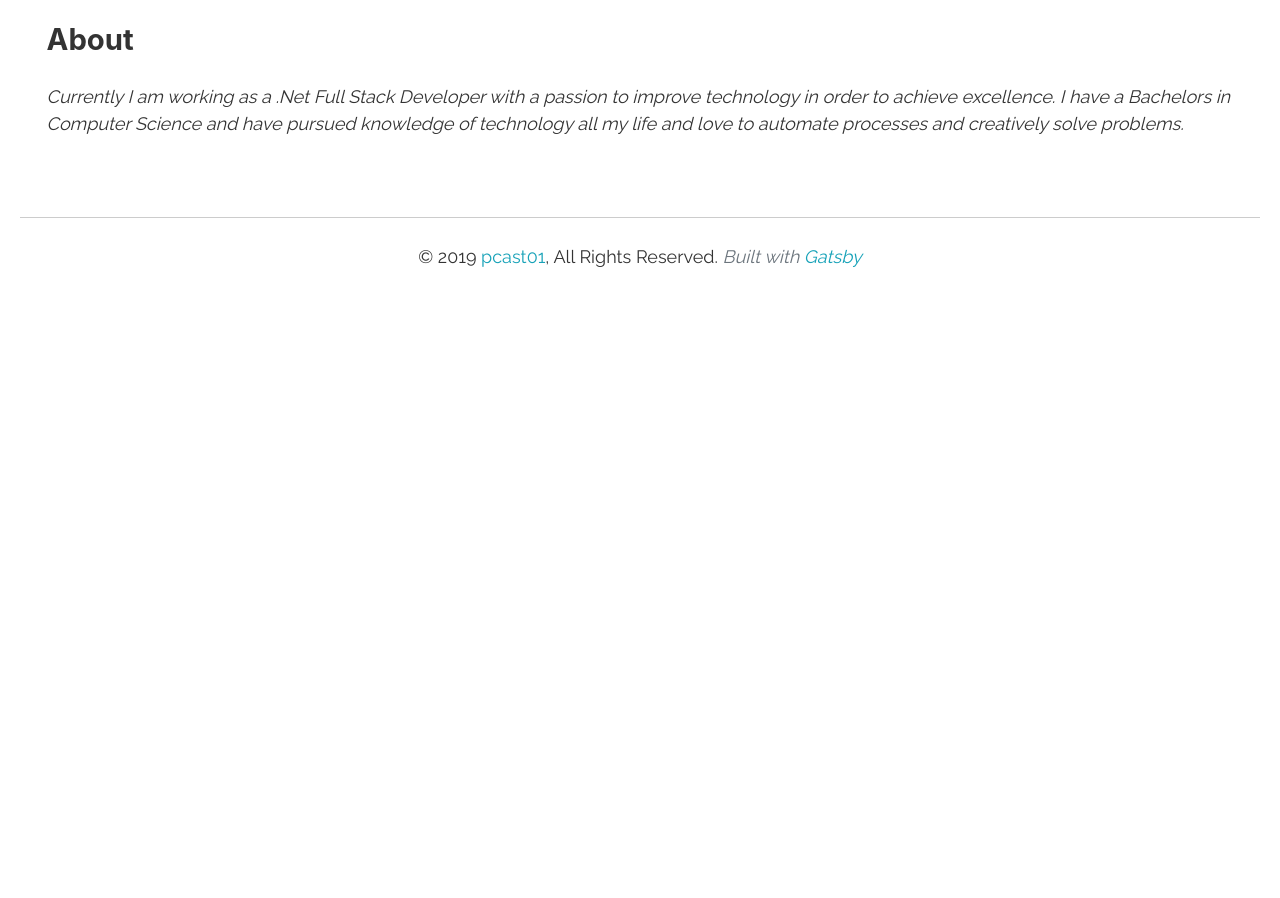
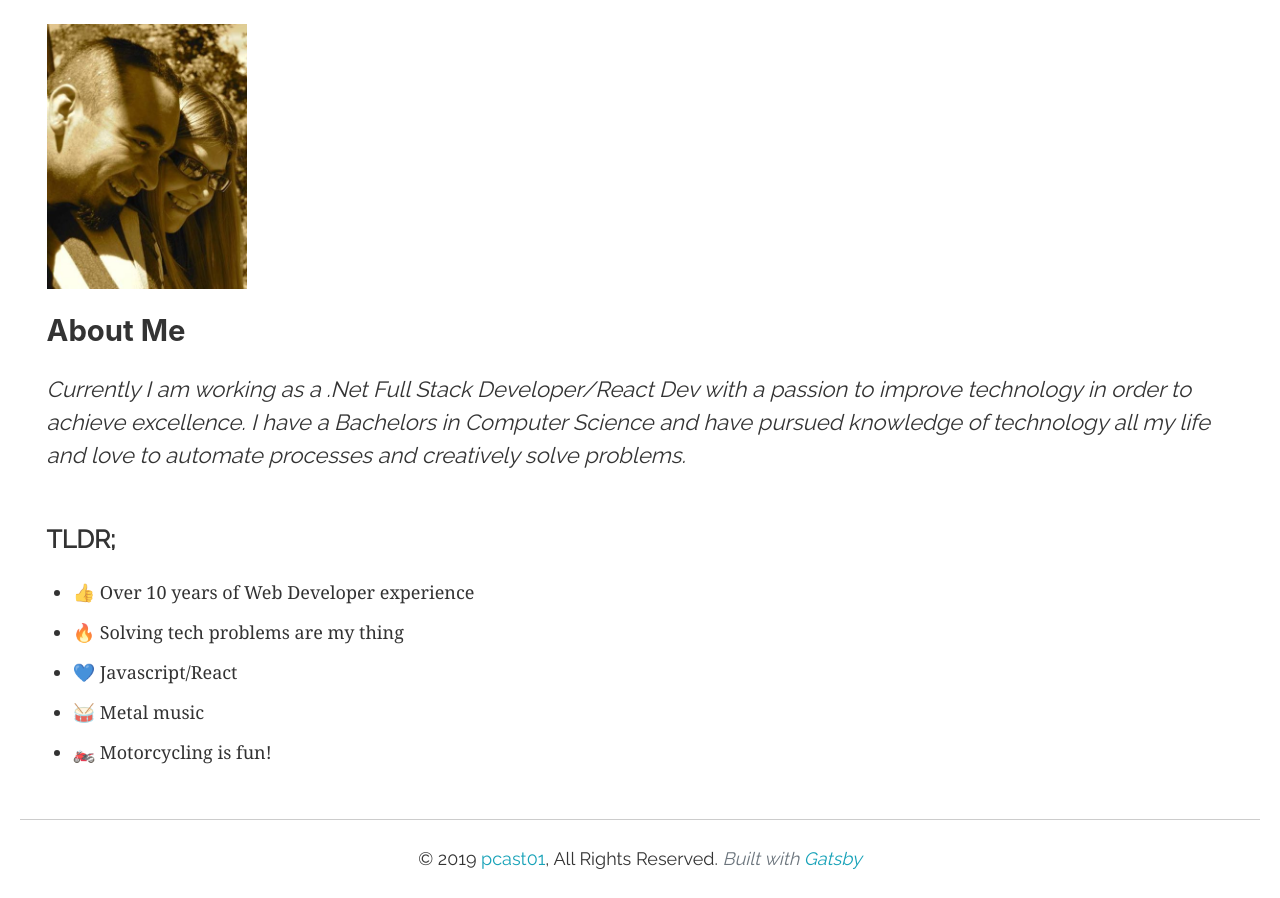
Before and after one commit to pcast01/azraelsdomain, a Gatsby site: page /about in a window 1280 px wide. Shown: the part 727-1625 px from the top of the page. Before the commit the page ends 1023 px from the top, so only its background shows below. Built offline with nearby package versions, Linux system fonts and the light colour scheme; Gatsby itself is replaced by a stand-in of ours.

Commit message:
Improved about page.

```diff
--- a/src/components/sidebar/Bio.js
+++ b/src/components/sidebar/Bio.js
@@ -9,7 +9,7 @@ const Bio = ({ author, bio, tagline }) => {
         src={azrael}
         style={{ maxWidth: `100px` }}
         className="profile-img"
-        alt=""
+        alt="Azrael"
       />
       <h3 className="mt-2 author-bio">{author}</h3>
       <p>{bio}</p>
--- a/src/pages/about.js
+++ b/src/pages/about.js
@@ -1,11 +1,9 @@
 import React from "react"
 import Layout from "../components/layout"
 import SEO from "../components/seo"
-// import { FaCheckCircle } from "react-icons/fa"
 import "./index.css"
-
 import Sidebar from "../components/sidebar/Sidebar"
-// import TechTag from "../components/tags/TechTag"
+import paul from "../images/paul.jpg"
 
 const AboutPage = props => {
   return (
@@ -19,89 +17,37 @@ const AboutPage = props => {
         <div className="post-main">
           <SEO title="About" />
           <div className="mt-3">
-            <h2 className="heading">About</h2>
+            <img src={paul} style={{ maxWidth: `200px` }} alt="me" />
+            <h2 className="heading">About Me</h2>
             <p>
-              <i>
-                Currently I am working as a .Net Full Stack Developer with a
-                passion to improve technology in order to achieve excellence. I
-                have a Bachelors in Computer Science and have pursued knowledge
-                of technology all my life and love to automate processes and
-                creatively solve problems.
+              <i style={{ fontSize: "22px" }}>
+                Currently I am working as a .Net Full Stack Developer/React Dev
+                with a passion to improve technology in order to achieve
+                excellence. I have a Bachelors in Computer Science and have
+                pursued knowledge of technology all my life and love to automate
+                processes and creatively solve problems.
               </i>
             </p>
             <br />
-            {/* <h4>Features</h4>
-            <div>
-              <span className="text-success d-inline-block" title="blazing">
-                <FaCheckCircle size={26} style={{ color: "success" }} />
-              </span>
-              <p className="d-inline-block ml-3 w-75 align-top">
-                Blazing fast, as you'd expect from a Gatsby site
-              </p>
-            </div>
-            <div>
-              <span className="text-success d-inline-block" title="tags">
-                <FaCheckCircle size={26} style={{ color: "success" }} />
-              </span>
-              <p className="d-inline-block ml-3 w-75 align-top">
-                Tech tags designed for web developers
-              </p>
-              <div className="ml-5">
-                <TechTag
-                  tag="react"
-                  tech="React"
-                  name="DiReact"
-                  size={20}
-                  color="deepskyblue"
-                />
-                <TechTag
-                  tag="nodejs"
-                  tech="Node.js"
-                  name="DiNodejsSmall"
-                  size={20}
-                  color="lightgreen"
-                />
-                <TechTag
-                  tag="html"
-                  tech="HTML"
-                  name="FaHtml5"
-                  size={20}
-                  color="darkorange"
-                />
-                <TechTag
-                  tag="css"
-                  tech="CSS"
-                  name="DiCss3Full"
-                  size={20}
-                  color="teal"
-                />
-              </div>
-            </div>
-            <div className="mt-4">
-              <span className="text-success d-inline-block" title="prism">
-                <FaCheckCircle size={26} style={{ color: "success" }} />
-              </span>
-              <p className="d-inline-block ml-3 w-75 align-top">
-                Includes Prism for code block styling in markdown files
-              </p>
-            </div>
-            <div>
-              <span className="text-success d-inline-block" title="icons">
-                <FaCheckCircle size={26} style={{ color: "success" }} />
-              </span>
-              <p className="d-inline-block ml-3 w-75 align-top">
-                Developer-relevant social-media icon links including GitHub,
-                Stack Overflow and freeCodeCamp
-              </p>
-            </div>
-            <div>
-              <span className="text-success d-inline-block" title="mobile">
-                <FaCheckCircle size={26} style={{ color: "success" }} />
-              </span>
-              <p className="d-inline-block ml-3 w-75 align-top">
-                Mobile responsive, of course
-              </p>
-            </div> */}
+            <h3>TLDR;</h3>
+            <ul>
+              <li>
+                <span role="img">👍</span> Over 10 years of Web Developer
+                experience
+              </li>
+              <li>
+                <span role="img">🔥</span> Solving tech problems are my thing
+              </li>
+              <li>
+                <span role="img">💙</span> Javascript/React
+              </li>
+              <li>
+                <span role="img">🥁</span> Metal music
+              </li>
+              <li>
+                <span role="img">🏍️</span> Motorcycling is fun!
+              </li>
+            </ul>
           </div>
         </div>
       </div>
```
Also changed, not shown: src/images/paul.jpg (added).
